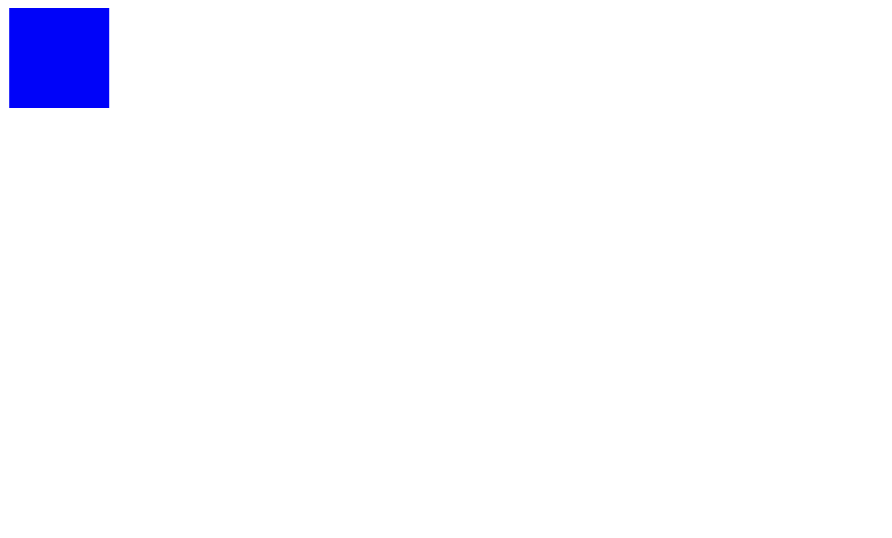
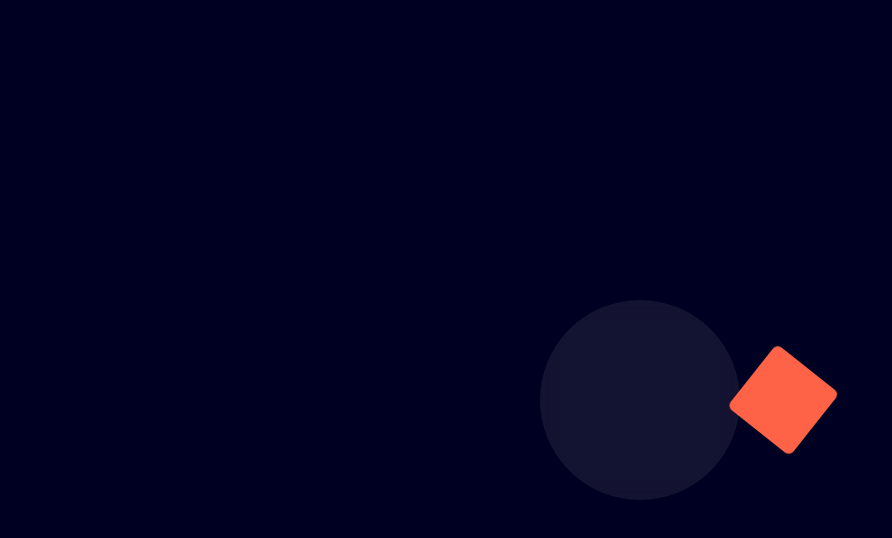
Before and after one commit to rh-abir/web-animation, a React (Vite) app: page / in a window 1280 px wide. Shown: the top 538 px of the page, without its empty margins (0-892 px from the left). Built offline with nearby package versions, Linux system fonts and the light colour scheme.

Commit message:
make rotation animation

```diff
--- a/src/App.css
+++ b/src/App.css
@@ -39,18 +39,18 @@
 
 
 
-.box {
+/* .box {
     height: 100px;
     width: 100px;
     background-color: red;
     animation: moving;
-    animation-duration: 2000ms;
-    /* animation-delay: 100ms; */
-    /* animation-fill-mode: forwards; */
-    animation-iteration-count: infinite;
-    animation-direction: alternate;
+    animation-duration: 2000ms; */
+/* animation-delay: 100ms; */
+/* animation-fill-mode: forwards; */
+/* animation-iteration-count: infinite;
+    animation-direction: alternate; */
 
-}
+/* }
 
 @keyframes moving {
     0% {
@@ -75,4 +75,74 @@
     100% {
         transform: translate(-50px, -50px);
     }
+} */
+
+
+
+* {
+    box-sizing: border-box;
+    padding: 0;
+    margin: 0;
 }
+
+
+.main {
+    background-color: #000122;
+    width: 100%;
+    height: 100vh;
+    display: flex;
+    justify-content: center;
+    align-items: center;
+}
+
+.loading {
+    display: flex;
+    justify-content: center;
+    align-items: center;
+
+    position: relative;
+
+}
+
+
+.loading div {
+    position: absolute;
+}
+
+.glass {
+    height: 200px;
+    width: 200px;
+    background-color: #ffffff13;
+    border-radius: 100%;
+    z-index: 3;
+    backdrop-filter: blur(10px);
+}
+
+.box {
+    background-color: tomato;
+    height: 80px;
+    width: 80px;
+    border-radius: 6px;
+
+    transform: translateX(-250px);
+
+    animation: rotation 3s ease-in-out infinite;
+
+
+}
+
+@keyframes rotation {
+    0% {
+        transform: translate(-250px) rotate(0);
+        z-index: 1;
+    }
+
+    50% {
+        transform: translate(250px)rotate(180deg);
+    }
+
+    100% {
+        transform: translate(-250px) rotate(360deg);
+        z-index: 6;
+    }
+}
--- a/src/App.tsx
+++ b/src/App.tsx
@@ -4,7 +4,12 @@ function App() {
   return (
     <div className="main">
       {/* <button className="btn">Hove me</button> */}
-      <div className="box"></div>
+      {/* <div className="box"></div> */}
+
+      <div className="loading">
+        <div className="glass"></div>
+        <div className="box"></div>
+      </div>
     </div>
   );
 }
```
